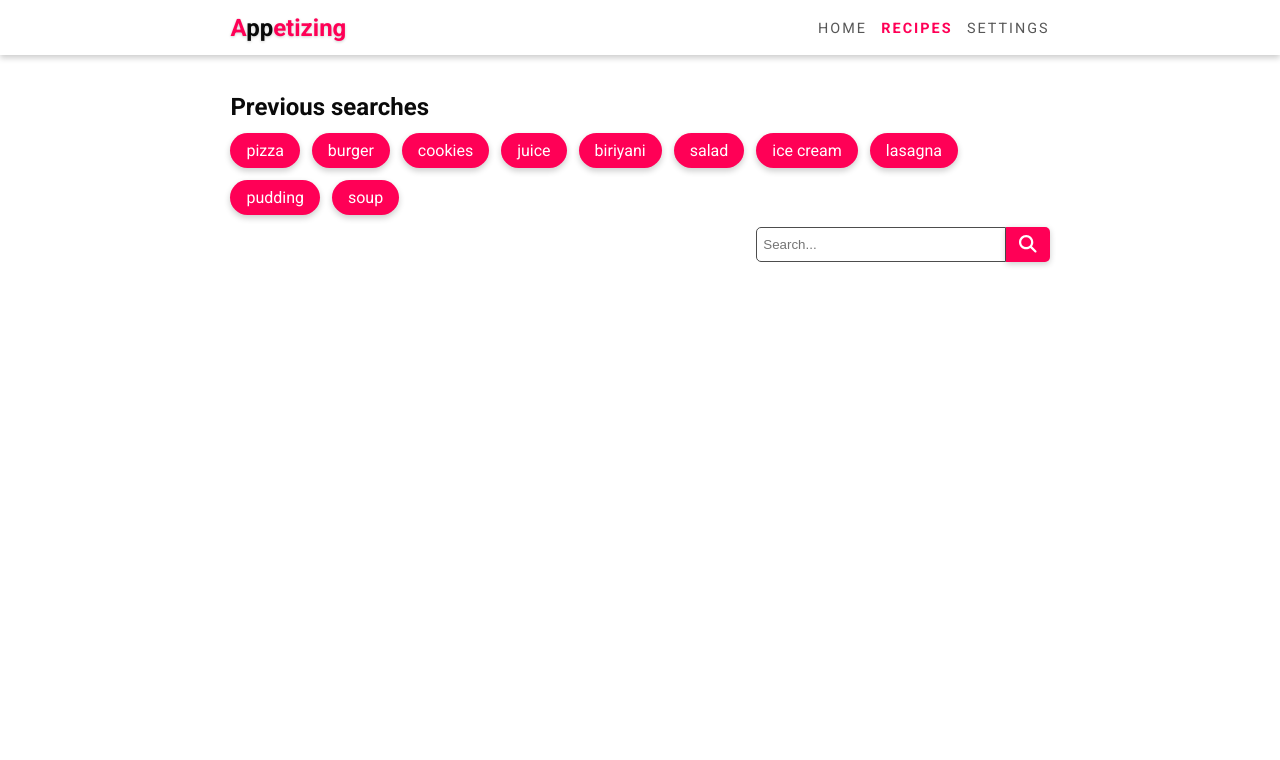
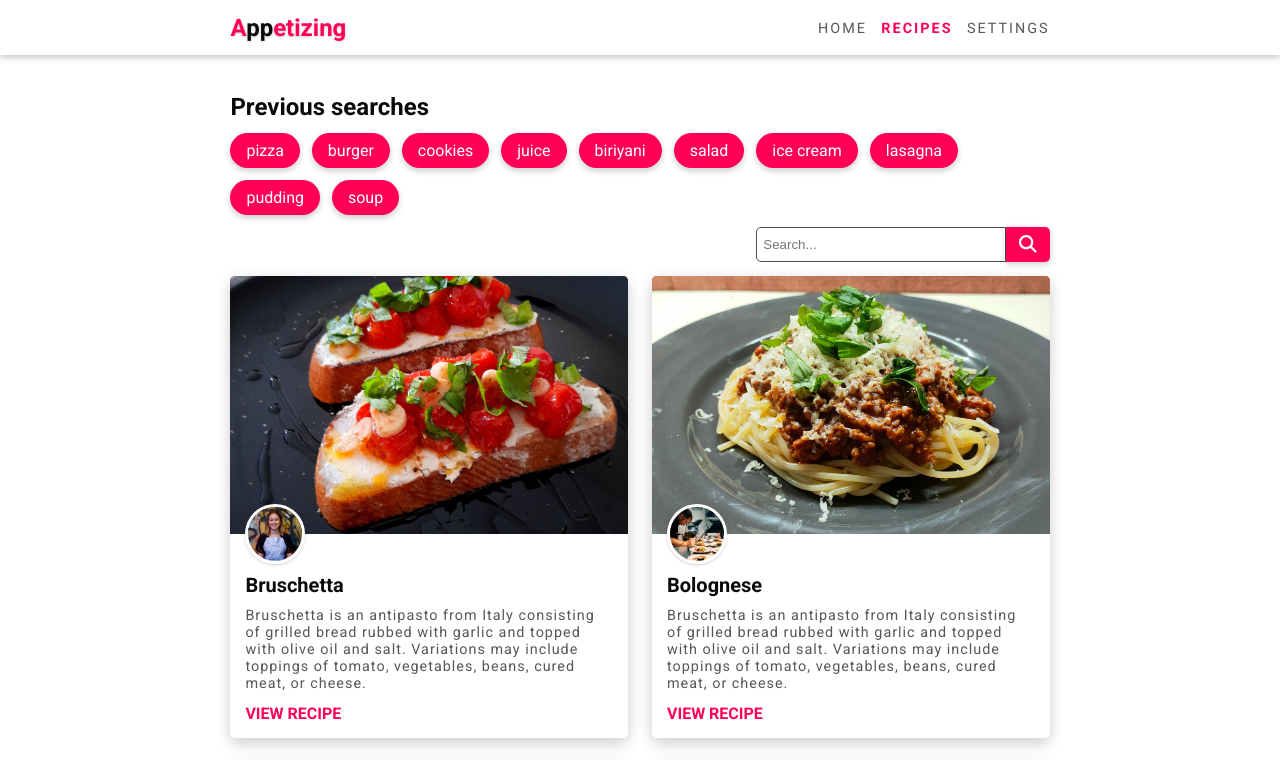
Before and after one commit to WojciechMaslany/Appetizing, a React (Create React App) app in the folder appetizing-frontend/: page /recipes in a window 1280 px wide. Shown: the top 760 px of the page. Built offline with nearby package versions, Linux system fonts and the light colour scheme.

Commit message:
Recipes List view added with randomized recipes and recipe cards.

```diff
--- /dev/null
+++ b/appetizing-frontend/src/components/RecipeCard.js
@@ -0,0 +1,15 @@
+import CustomImage from "./CustomImage"
+
+export default function RecipeCard({recipe}) {
+    return (
+        <div className="recipe-card">
+            <CustomImage imgSrc={recipe.image} pt="65%"/>
+            <div className="recipe-card-info">
+                <img className="author-img" src={recipe.authorImg} alt=""/>
+                <p className="recipe-title">{recipe.title}</p>
+                <p className="recipe-description">Bruschetta is an antipasto from Italy consisting of grilled bread rubbed with garlic and topped with olive oil and salt. Variations may include toppings of tomato, vegetables, beans, cured meat, or cheese.</p>
+                <a className="view-recipe-btn" href="#!">VIEW RECIPE</a>
+            </div>
+        </div>
+    )
+}
--- /dev/null
+++ b/appetizing-frontend/src/components/Searches.js
@@ -0,0 +1,26 @@
+import { FontAwesomeIcon } from "@fortawesome/react-fontawesome"
+import { faSearch } from "@fortawesome/free-solid-svg-icons"
+
+export default function Searches() {
+
+    const searches = ['pizza', 'burger', 'cookies', 'juice', 'biriyani', 'salad', 'ice cream', 'lasagna', 'pudding', 'soup']
+
+    return(
+        <div className="previous-searches">
+                <h2>Previous searches</h2>
+                <div className="previous-searches-container">
+                    { searches.map((search, index) => (
+                        <div key={index} style={{animationDelay: index * .1 + "s"}} className="search-item">
+                            {search}
+                        </div>
+                    ))}
+                </div>
+                <div className="search-box">
+                    <input type="text" placeholder="Search..."/>
+                    <button className="btn">
+                        <FontAwesomeIcon icon={faSearch}/>
+                    </button>
+                </div>
+            </div>
+    )
+}
--- a/appetizing-frontend/src/pages/RecipesList.js
+++ b/appetizing-frontend/src/pages/RecipesList.js
@@ -1,27 +1,38 @@
-import { FontAwesomeIcon } from "@fortawesome/react-fontawesome"
-import { faSearch } from "@fortawesome/free-solid-svg-icons"
+import Searches from "../components/Searches"
+import RecipeCard from "../components/RecipeCard"
 
 export default function RecipesList() {
 
-    const searches = ['pizza', 'burger', 'cookies', 'juice', 'biriyani', 'salad', 'ice cream', 'lasagna', 'pudding', 'soup']
+    const recipes = [
+        {
+            title: "Cheesecake",
+            image: "/img/gallery/cheesecake.jpg",
+            authorImg: "/img/top-chefs/Bluebird.jpg",
+        },
+        {
+            title: "Pancakes",
+            image: "/img/gallery/pancakes.jpg",
+            authorImg: "/img/top-chefs/cheng.jpg",
+        },
+        {
+            title: "Bolognese",
+            image: "/img/gallery/bolognese.jpg",
+            authorImg: "/img/top-chefs/Sebastian.jpg",
+        },
+        {
+            title: "Bruschetta",
+            image: "/img/gallery/bruschetta.jpg",
+            authorImg: "/img/top-chefs/dahiana.jpg",
+        }
+    ].sort(() => Math.random() - 0.5)
 
     return (
         <div>
-            <div className="previous-searches">
-                <h2>Previous searches</h2>
-                <div className="previous-searches-container">
-                    { searches.map((search, index) => (
-                        <div key={index} style={{animationDelay: index * .1 + "s"}} className="search-item">
-                            {search}
-                        </div>
-                    ))}
-                </div>
-                <div className="search-box">
-                    <input type="text" placeholder="Search..."/>
-                    <button className="btn">
-                        <FontAwesomeIcon icon={faSearch}/>
-                    </button>
-                </div>
+            <Searches/>
+            <div className="recipe-card-container">
+                {recipes.map((recipe, index) => (
+                    <RecipeCard key={index} recipe={recipe}/>
+                ))}
             </div>
         </div>
     )
--- a/appetizing-frontend/src/styles/index.scss
+++ b/appetizing-frontend/src/styles/index.scss
@@ -9,17 +9,17 @@
     --animation-speed: 1;
 }
 
-@function getAnimationDuration($duration: number){
+@function getAnimationDuration($duration: number) {
     @return calc($duration * var(--animation-speed));
 }
 
-body{
+body {
     font-size: var(--font-size);
     font-family: 'Roboto', sans-serif;
     padding-top: 55px;
 }
 
-a{
+a {
     text-decoration: none;
 }
 
@@ -49,7 +49,7 @@ img {
     height: 0;
     width:100%;
     position: relative;
-    img{
+    img {
         position: absolute;
         top: 0;
         left: 0;
@@ -77,14 +77,14 @@ img {
         margin-bottom: .25em;
         font-weight: 900;
     }
-    .info{
+    .info {
         color: var(--text-color);
         font-size: 1em;
         letter-spacing: 1px;
         line-height: 1.2;
         margin-bottom: 1.25em;
     }
-    .col{
+    .col {
         width: 50%;
     };
 }
@@ -92,55 +92,59 @@ img {
 @import "partials/intro-section.scss";
 @import "partials/improve-section";
 @import "partials/chefs-section";
+@import "partials/searches";
 
-.previous-searches{
-    display: block;
-    h2{
+.recipe-card-container {
+    display: grid;
+    grid-template-columns: repeat(auto-fit, minmax(300px, 1fr));
+    grid-gap: 1.5em;
+}
+
+.recipe-card {
+    border-radius: 5px;
+    overflow: hidden;
+    box-shadow: 0 5px 15px var(--shadow-color);
+    .recipe-card-info {
+        padding: 15px;
+    }
+    .custom-image {
+        z-index: -1;
+    }
+    .author-img {
+        height: 60px;
+        width: 60px;
+        border-radius: 50%;
+        border: 3px solid var(--background-light);
+        box-shadow: 0 1px 3px var(--shadow-color);
+        margin-top: -50px;
+        z-index: 2;
+    }
+    .recipe-title {
+        font-size: 1.25em;
+        font-weight: bold;
+        margin-bottom: .5em;
         color: var(--text-color);
-        margin-bottom: .5em;
+        margin-top: .25em;
     }
-    .previous-searches-container{
-        .search-item{
-            background-color: var(--primary-color);
-            display: inline-block;
-            padding: .5em 1em;
-            margin: 0 .75em .75em 0;
-            color: #fff;
-            border-radius: 30px;
-            box-shadow: 0 3px 6px var(--shadow-color);
-            transform: translateX(100%);
-            opacity: 0;
-            animation: getAnimationDuration(.5s) slideInRight forwards;
-        }
+    .recipe-description {
+        color: var(--text-light);
+        font-size: .9em;
+        letter-spacing: 1px;
     }
-    .search-box{
-        display: flex;
-        align-items: center;
-        justify-content: flex-end;
-        height: 35px;
-        input, .btn {
-            height: 35px;
-        }
-        input {
-            min-width: 250px;
-            padding: 0 0.5em;
-            border-radius: 5px 0 0 5px;
-            outline: none;
-            border: 1px solid #4d4d4d
-        }
-        .btn {
-            padding-block: 0;
-            border-radius: 0 5px 5px 0;
-            padding-inline: .75em;
-        }
+    .view-recipe-btn {
+        font-size: 1em;
+        font-weight: bold;
+        color: var(--primary-color);
+        margin-top: .75em;
+        display: inline-block;
     }
 }
 
-.main{
+.main {
     padding-block: 3vw;
 }
 
-.container{
+.container {
     padding-inline: 25vw;
 }
 
@@ -176,7 +180,7 @@ img {
             display: block;
         }
     }
-    .section{
+    .section {
         .col{
             width: 100%;
             padding: 0 !important;
@@ -185,21 +189,21 @@ img {
         }
     }
 
-    .skill-item{
+    .skill-item {
         display: inline-block;
         margin: .75em;
     }
-    .section.improve .btn{
+    .section.improve .btn {
         display: block;
         margin-left: 50%;
         transform: translateX(-50%);
     }
 
-    .chief-card{
+    .chief-card {
         box-shadow: 0 5px 10px var(--shadow-color);
     }
 
-    .container{
+    .container {
         padding-inline: 6vw;
     }
 }
--- /dev/null
+++ b/appetizing-frontend/src/styles/partials/_searches.scss
@@ -0,0 +1,43 @@
+.previous-searches{
+    display: block;
+    h2{
+        color: var(--text-color);
+        margin-bottom: .5em;
+    }
+    .previous-searches-container{
+        .search-item{
+            background-color: var(--primary-color);
+            display: inline-block;
+            padding: .5em 1em;
+            margin: 0 .75em .75em 0;
+            color: #fff;
+            border-radius: 30px;
+            box-shadow: 0 3px 6px var(--shadow-color);
+            transform: translateX(100%);
+            opacity: 0;
+            animation: getAnimationDuration(.5s) slideInRight forwards;
+        }
+    }
+    .search-box{
+        display: flex;
+        align-items: center;
+        justify-content: flex-end;
+        height: 35px;
+        margin-bottom: .85em;
+        input, .btn{
+            height: 35px;
+        }
+        input{
+            min-width: 250px;
+            padding: 0 .5em;
+            border-radius: 5px 0 0 5px;
+            outline: none;
+            border: 1px solid #4d4d4d;
+        }
+        .btn{
+            padding-block: 0;
+            padding-inline: .75em;
+            border-radius: 0 5px 5px 0;
+        }
+    }
+}
```
